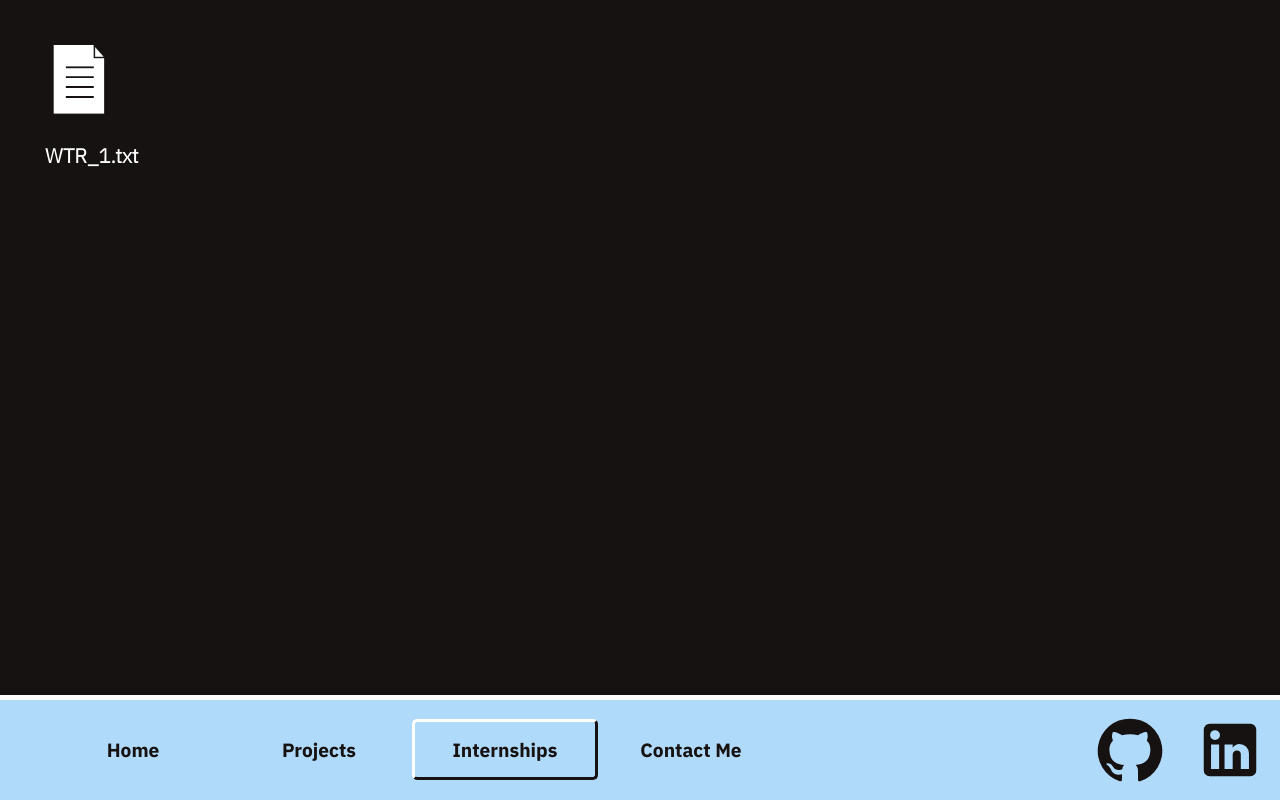
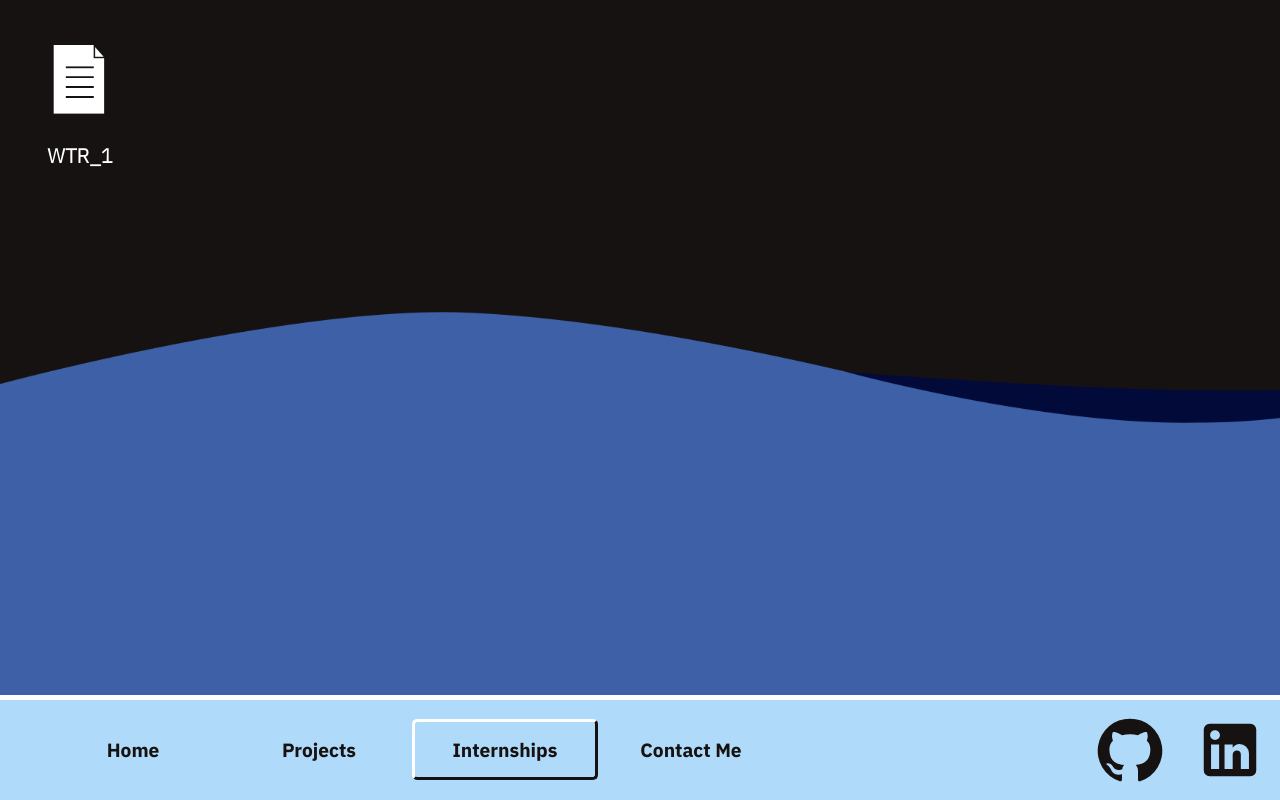
Before and after one commit to mansoorhu10/portfolio-website, a React (Create React App) app: page /internships in a window 1280 px wide. Built offline with nearby package versions, Linux system fonts and the light colour scheme.

Commit message:
Adjusted Work Term Report 1

```diff
--- a/src/pages/Internships.js
+++ b/src/pages/Internships.js
@@ -6,7 +6,7 @@ import { motion } from "framer-motion";
 const Internships = () => {
 
     return (
-        <div className="reports-page">
+        <div className="projects-page">
             <motion.div
                 initial={{opacity: 0}}
                 animate={{opacity: 1}}
@@ -14,7 +14,7 @@ const Internships = () => {
 
             className="projects-list">
                 {ReportList.map((report, index) => {
-                    return <ReportItem id={index} name={report.textName + ".txt"} logo={report.logo} />
+                    return <ReportItem id={index} name={report.textName} logo={report.logo} />
                 })}
             </motion.div>
 
--- a/src/pages/ReportDisplay.js
+++ b/src/pages/ReportDisplay.js
@@ -75,6 +75,8 @@ const ReportDisplay = () => {
                             <p>{report.descriptionThree}</p>
                         </div>
 
+                        <br />
+
                         <div className="description-image">
                             <img className="image-one" src={report.imageFour} alt={imageAlt}></img>
                         </div>
@@ -87,9 +89,13 @@ const ReportDisplay = () => {
                             <p>{report.descriptionFive}</p>
                         </div>
 
+                        <br />
+
                         <div className="description-image">
                             <img className="image-one" src={report.imageFive} alt={imageAlt}></img>
                         </div>
+
+                        <br />
 
                         <div className="project-description">
                             <p>{report.descriptionSix}</p>
```
Also changed, not shown: src/helpers/ReportList.js (+3 -3 lines), src/assets/WTR1-image-two.jpeg (deleted), src/assets/WTR1-image-two.jpg (added).
